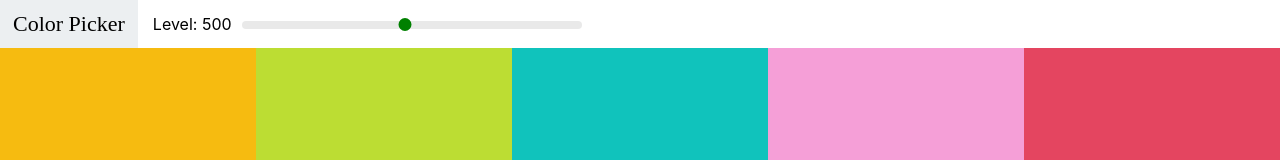
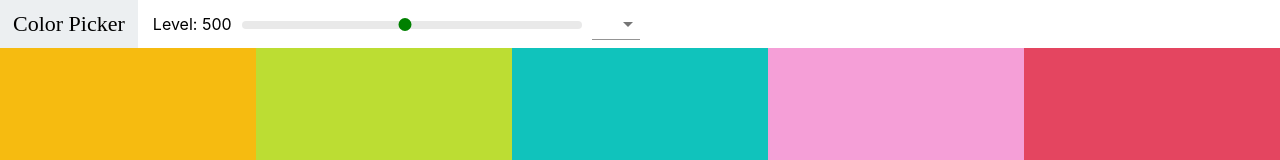
Before and after one commit to rick427/color-picker, a React (Create React App) app: page / in a window 1280 px wide. Shown: the top 160 px of the page. Built offline with nearby package versions, Linux system fonts and the light colour scheme.

Commit message:
latest commit

```diff
--- a/package.json
+++ b/package.json
@@ -3,6 +3,7 @@
   "version": "0.1.0",
   "private": true,
   "dependencies": {
+    "@material-ui/core": "^3.9.3",
     "chroma-js": "^2.0.3",
     "rc-slider": "^8.6.11",
     "react": "^16.8.6",
--- a/src/components/Navbar.js
+++ b/src/components/Navbar.js
@@ -1,11 +1,28 @@
 import React, { Component } from 'react';
 import Slider from 'rc-slider';
+import Select from '@material-ui/core/Select';
+import MenuItem from '@material-ui/core/MenuItem';
 import 'rc-slider/assets/index.css';
 import './navbar.css';
 
 class Navbar extends Component {
+  constructor(props){
+    super(props);
+    this.state = {
+      format: "hex"
+    };
+    this.handleChange = this.handleChange.bind(this);
+  }
+
+  handleChange(e){
+    this.setState({format: e.target.value});
+    this.props.handleChange(e.target.value);
+
+  }
+
   render() {
-    const {level, changeLevel} = this.props;
+    const {level, changeLevel, handleChange} = this.props;
+    const {format} = this.state.format;
     return (
       <header className="navbar">
         <div className="logo">
@@ -23,6 +40,13 @@
                 />
             </div>
         </div>
+        <div className="select-container">
+          <Select value={format} onChange={this.handleChange}>
+            <MenuItem value="hex">HEX - #ffffff</MenuItem>
+            <MenuItem value="rgb">RGB - rgb(255, 255, 255, 255)</MenuItem>
+            <MenuItem value="rgba">RGBA - rgb(255, 255, 255, 1.0)</MenuItem>
+          </Select>
+        </div>
       </header>
     )
   }
--- a/src/components/Palette.js
+++ b/src/components/Palette.js
@@ -7,24 +7,30 @@
   constructor(props){
     super(props);
     this.state = {
-      level: 500
+      level: 500,
+      format: "hex"
     };
     this.changeLevel=this.changeLevel.bind(this);
+    this.changeFormat=this.changeFormat.bind(this);
   }
 
   changeLevel(level){
     this.setState({level});
   }
 
+  changeFormat(val){
+    this.setState({format: val})
+  }
+
   render() {
     const {colors} = this.props.palette;
-    const {level} = this.state;
+    const {level, format} = this.state;
     const colorboxes = colors[level].map(color => (
-        <Colorbox background={color.hex} name={color.name} />
+        <Colorbox background={color[format]} name={color.name} />
     ))
     return (
       <div className="palette">
-        <Navbar level={level} changeLevel={this.changeLevel} />
+        <Navbar level={level} changeLevel={this.changeLevel} handleChange={this.changeFormat} />
         {/*Navbar foes here*/}
         <div className="palette-colors">
           {colorboxes}
```
Also changed, not shown: 1 other file (tests, documents, lock files or other folders).
